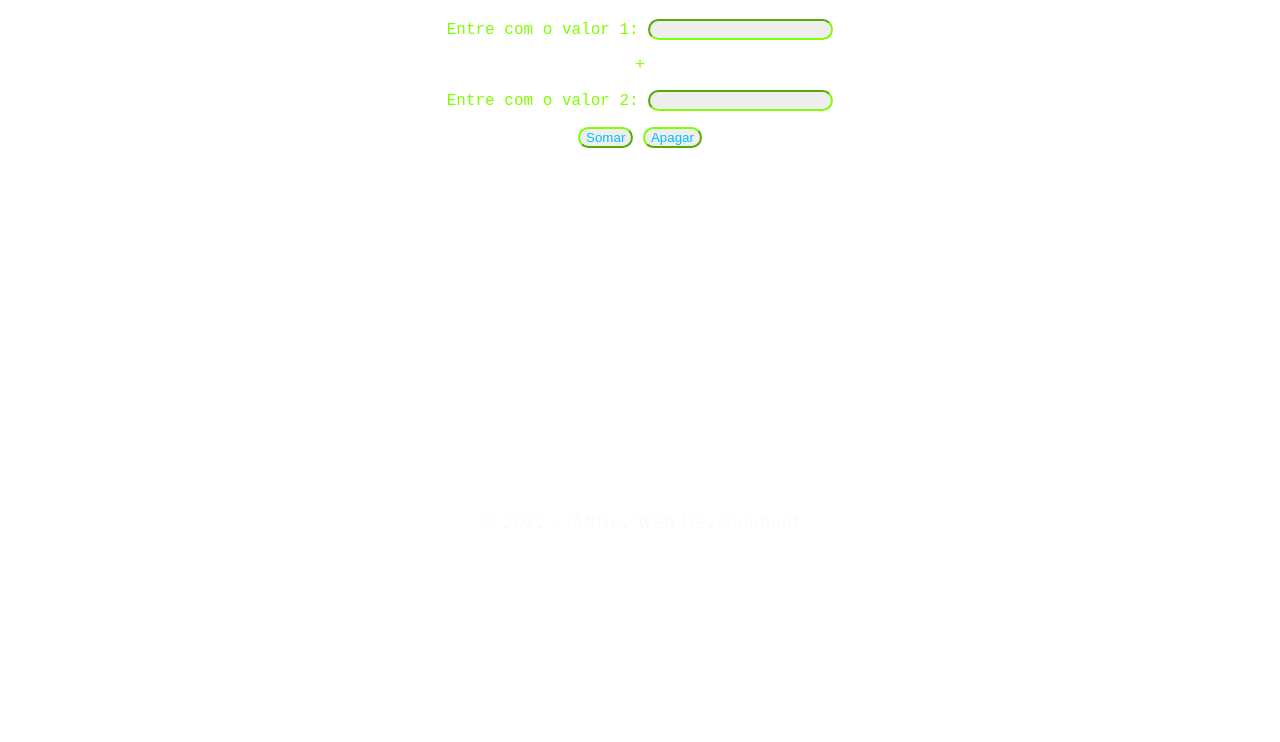
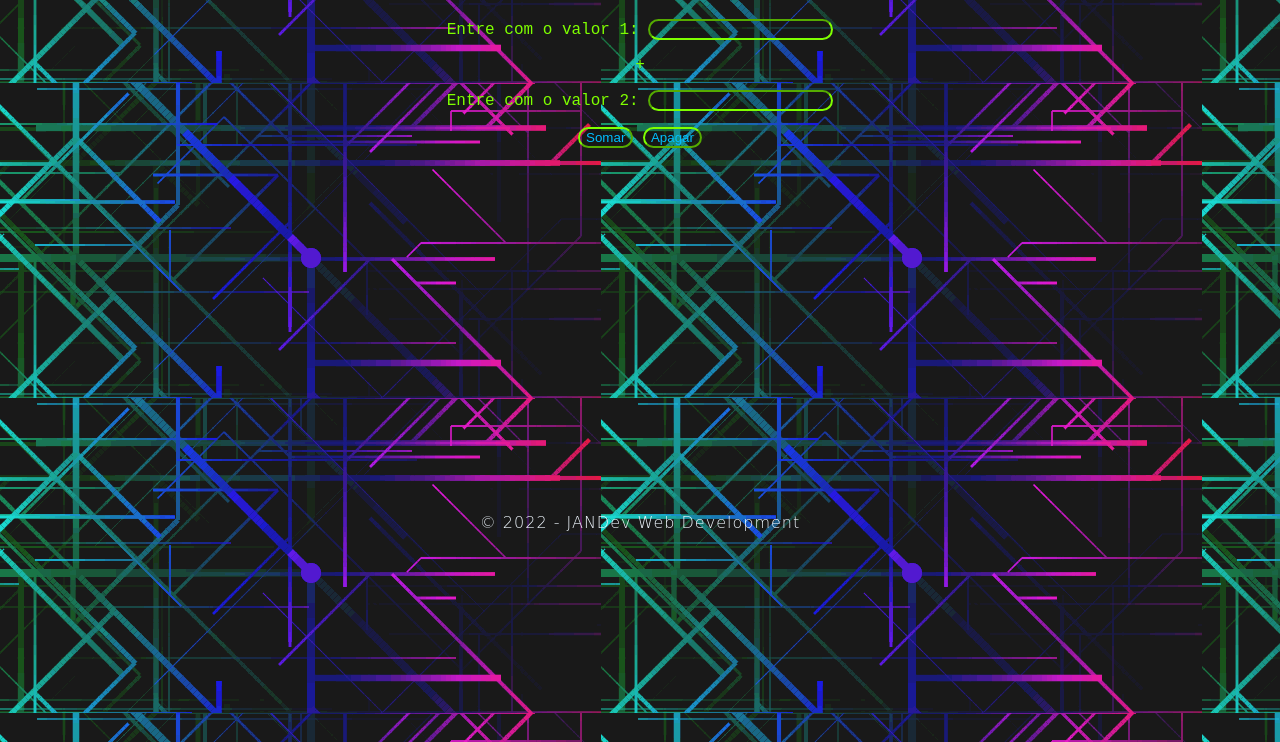
Before and after one commit to jandsonrj/somatoria, a plain HTML site: page index.html in a window 1280 px wide. Shown: the part 232-974 px from the top of the page. Drawn offline with Linux system fonts and the light colour scheme.

Commit message:
Update index.html

```diff
--- a/index.html
+++ b/index.html
@@ -8,7 +8,7 @@
 	<link rel="stylesheet" href="estilo.css"/>
 </head>
 
-<body background=".gif">
+<body background="background.gif">
 
 <h2>Somatória de dois números inteiros com Conversão de Dados</h2>
 <h1>By JANDev ®</h1>
```
